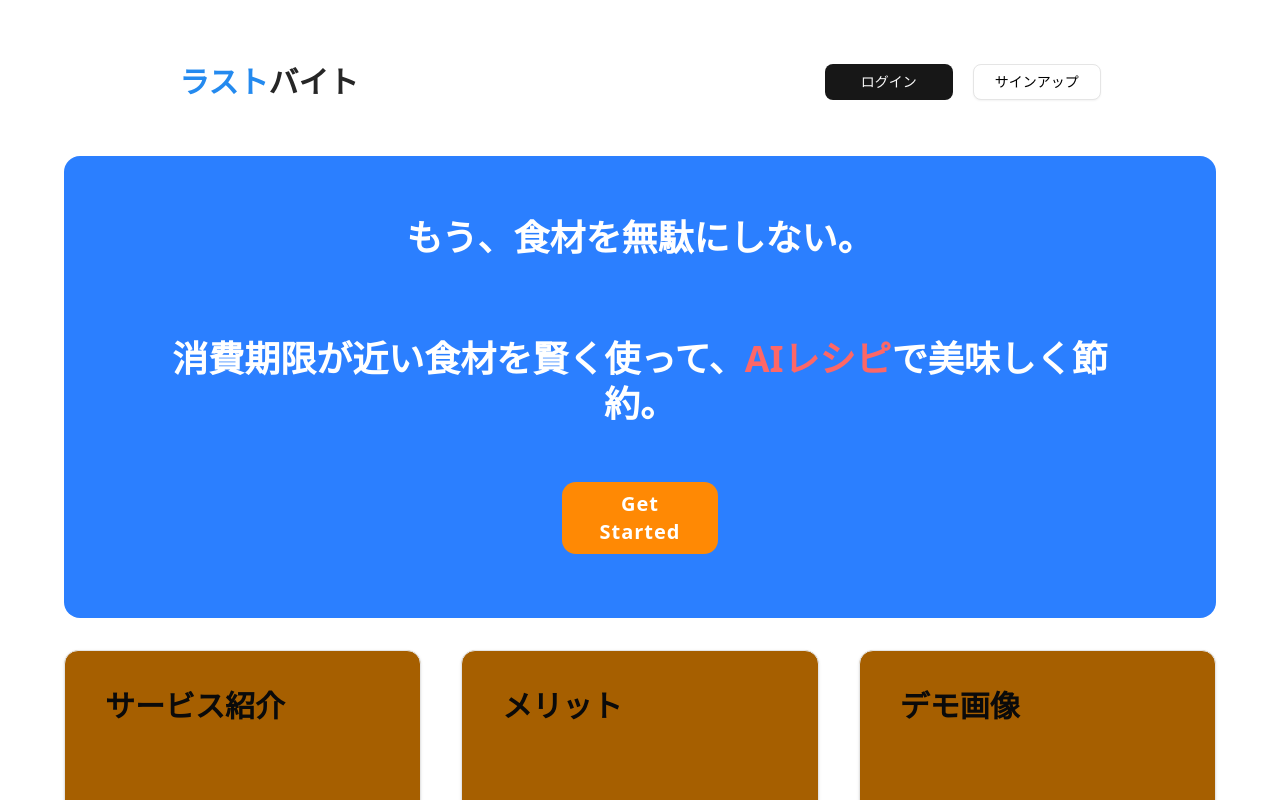
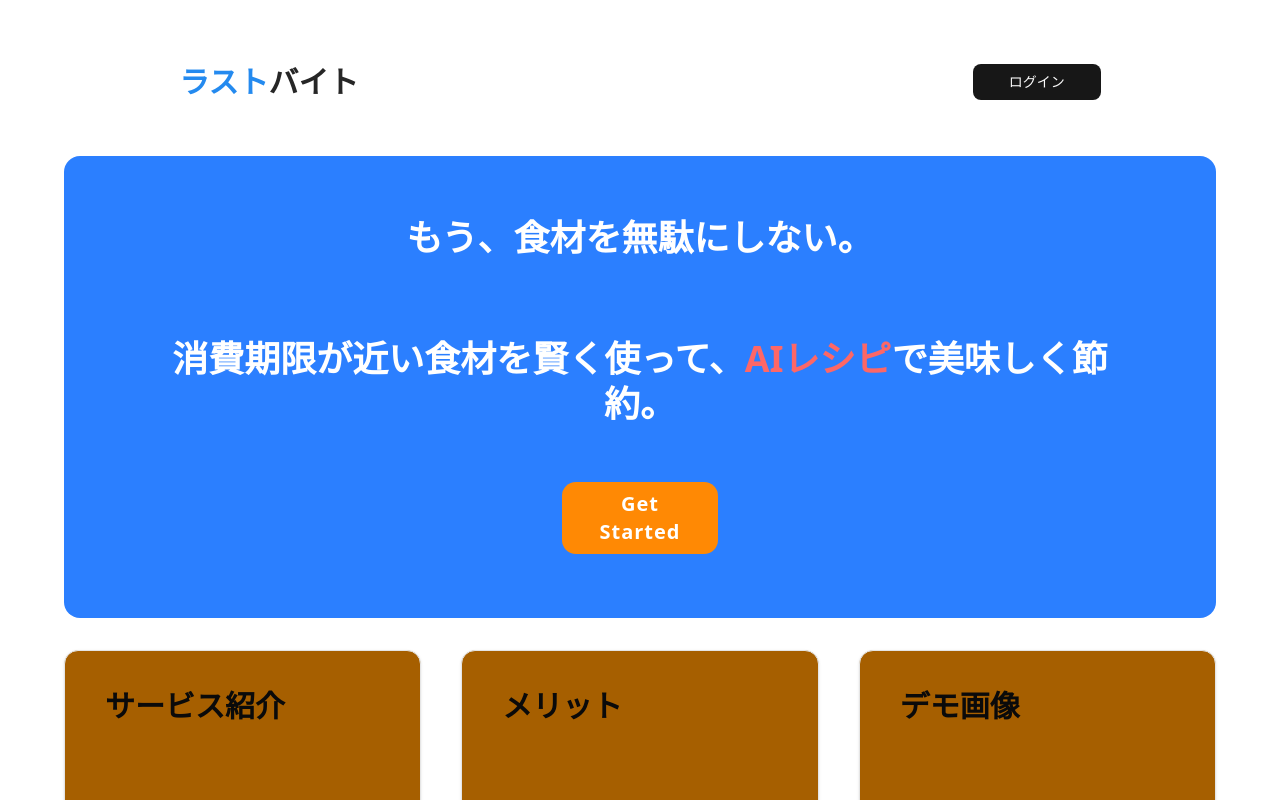
Before and after one commit to StevenHsu22/ProgateHack, a Next.js app: page / in a window 1280 px wide. Shown: the top 800 px of the page. Built offline with nearby package versions, Linux system fonts and the light colour scheme.

Commit message:
サインアップボタンを削除

```diff
--- a/components/molecule/homepage/homePageHeader.tsx
+++ b/components/molecule/homepage/homePageHeader.tsx
@@ -9,7 +9,6 @@ const HomePageHeader: React.FC = () => {
       </h1>
       <nav className='flex gap-5 self-start  text-xl text-black whitespace-nowrap'>
         <LoginButton />
-        <SignupButton />
       </nav>
     </header>
   );
```
